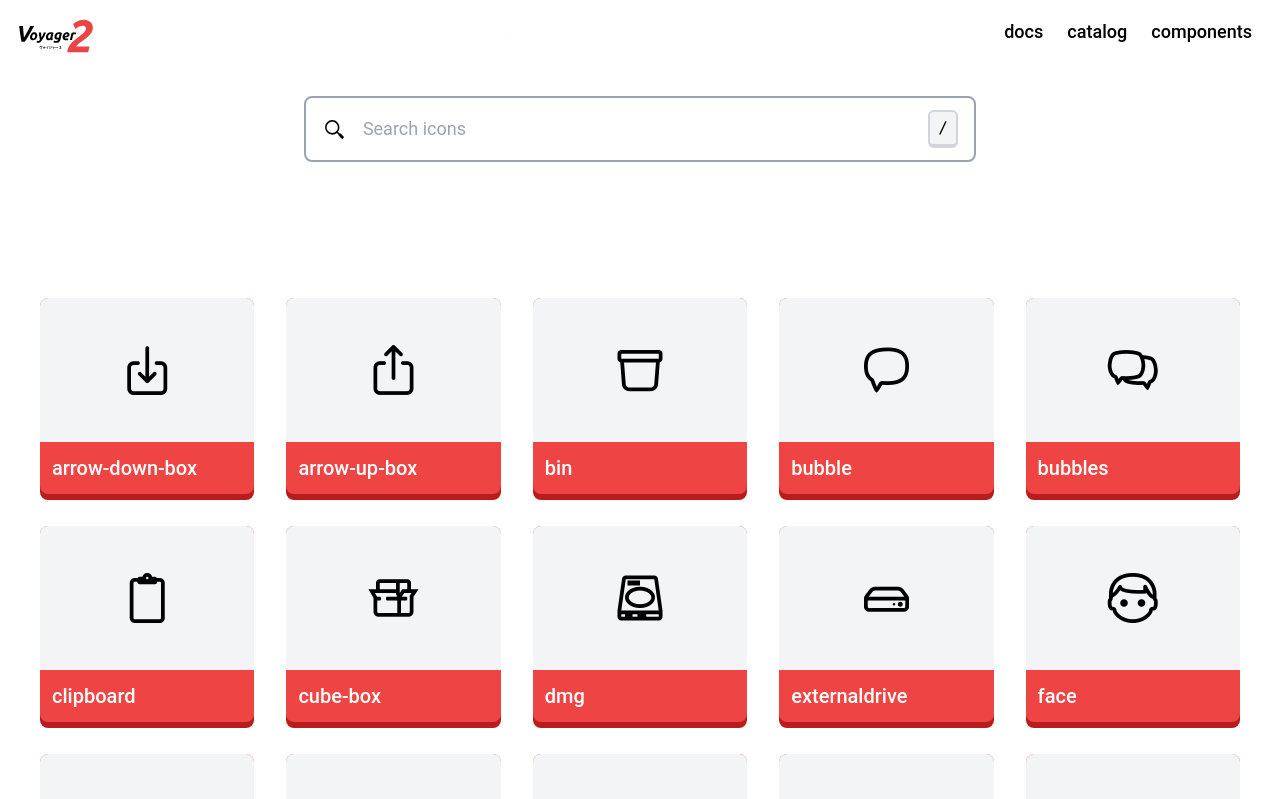
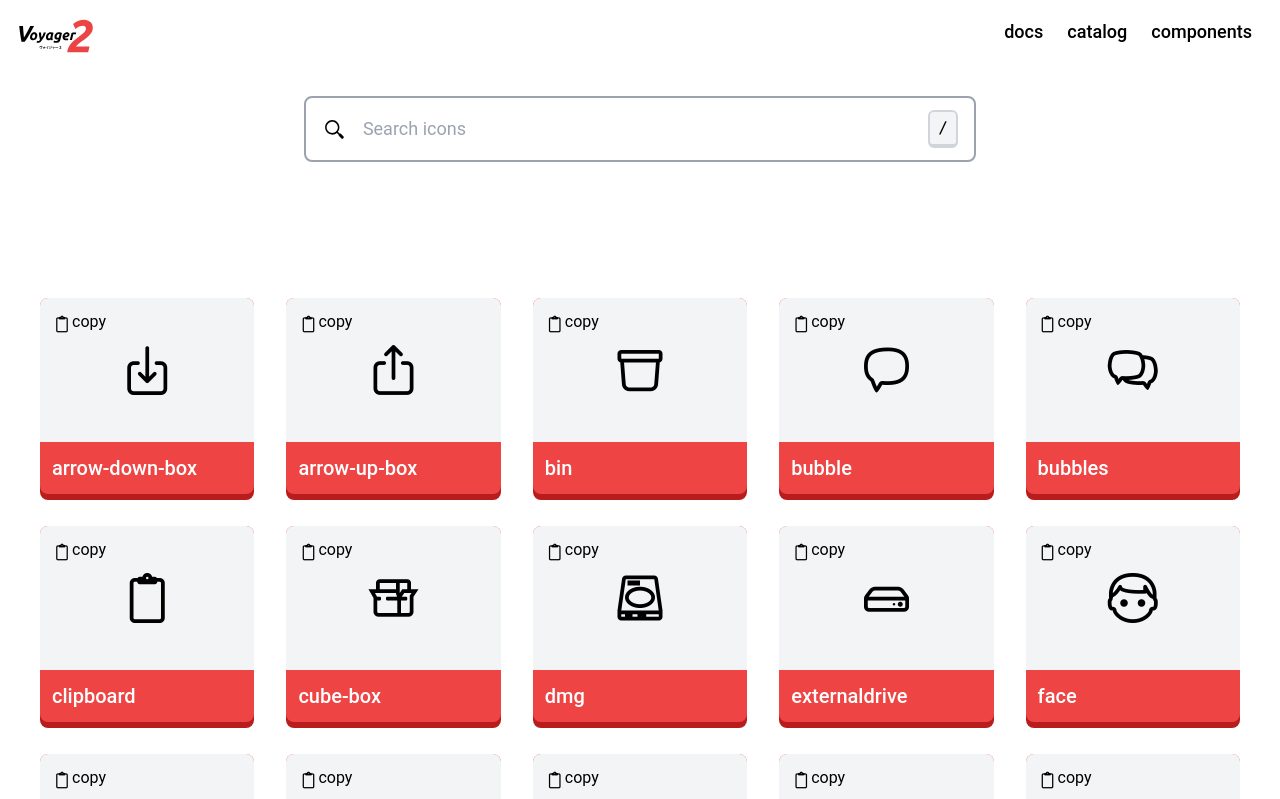
Before and after one commit to imeankenshin/Voyager2, a SvelteKit app: page /catalog in a window 1280 px wide. Shown: the top 799 px of the page. Built offline with nearby package versions, Linux system fonts and the light colour scheme; a web font is replaced by a local one.

Commit message:
Fix: style

```diff
--- a/src/lib/style.css
+++ b/src/lib/style.css
@@ -1,8 +1,8 @@
 h1 {
-  @apply mb-6 border-b-2 border-gray-400/60 pb-6 text-5xl font-bold;
+  @apply mb-6 pb-6 text-5xl font-bold;
 }
 h2 {
-  @apply my-6 border-b-2 border-gray-400/60 pb-3 text-4xl font-semibold;
+  @apply my-6 pb-3 text-4xl font-semibold;
 }
 h3 {
   @apply text-2xl font-medium;
--- a/src/routes/+page.svelte
+++ b/src/routes/+page.svelte
@@ -122,7 +122,7 @@
 	</section>
 	<section class="group grid items-center max-lg:grid-rows-3 lg:grid-cols-2">
 		<div class="mx-6 grid h-full content-center items-center">
-			<h2 class="mb-10 text-6xl font-bold group-[.show]:animate-fadeinRight">
+			<h2 class="mb-10 p-0 text-6xl font-bold group-[.show]:animate-fadeinRight">
 				Variety, modern, simple, useful.
 			</h2>
 			<p class="group-[.show]:animate-fadeinRight">
--- a/src/routes/catalog/components/IconCard.svelte
+++ b/src/routes/catalog/components/IconCard.svelte
@@ -1,17 +1,43 @@
 <script lang="ts">
 	export let title: string;
+	let copied = false;
+	let showCode = false;
+	const code = `<i class="v2-${title}"></i>`;
+
+	function successWriteTxt() {
+		copied = true;
+		setTimeout(() => {
+			copied = false;
+		}, 3500);
+	}
 </script>
 
-<div class="icon-card">
-	<div class="grid h-36 place-items-center rounded-t-lg bg-gray-100 text-6xl text-black">
-		<span class="v2-{title}" />
+<div
+	class="m-4 flex flex-col rounded-lg bg-red-500 shadow transition-all duration-300 hover:-translate-y-2 max-md:m-3"
+>
+	<div class="flex h-36 flex-col rounded-t-lg bg-gray-100 text-6xl text-black">
+		<button
+			title={code}
+			class="absolute m-3 inline-flex h-fit w-fit justify-center text-base"
+			on:click={async () => {
+				await navigator.clipboard.writeText(code).then(successWriteTxt);
+			}}
+		>
+			<i class="v2-clipboard text-xl" />{copied ? ' success!' : 'copy'}
+		</button>
+		{#if showCode}
+			<div class="grid h-full w-full place-items-center">
+				<p class="text-base">{code}</p>
+			</div>
+		{:else}
+			<span class="v2-{title} grid h-full w-full place-items-center" />
+		{/if}
 	</div>
 	<p class="m-3 text-lg font-medium  text-white md:text-xl">{title}</p>
 </div>
 
 <style lang="postcss">
-	.icon-card {
-		@apply m-4 flex flex-col rounded-lg bg-red-500 transition-all duration-300 hover:-translate-y-2 max-md:m-3;
+	.shadow {
 		box-shadow: 0 6px 0 theme(colors.red.700);
 	}
 </style>
```
